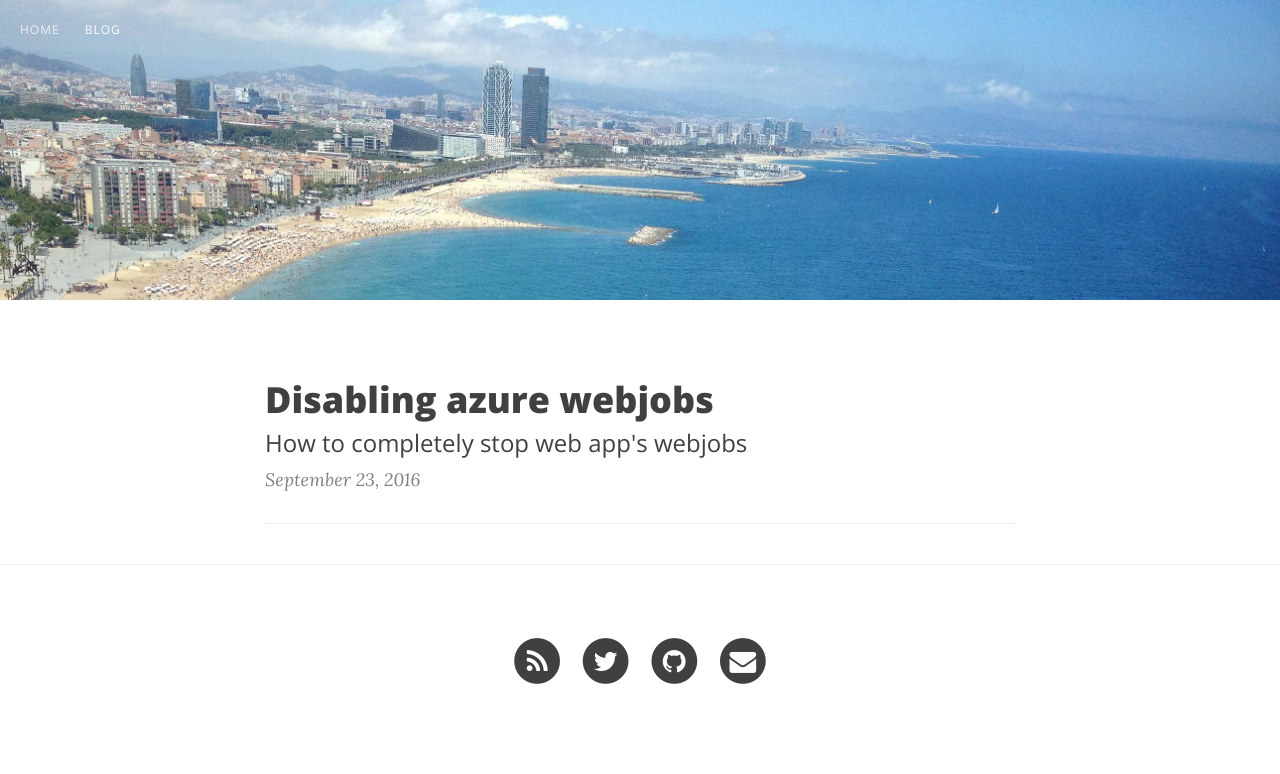
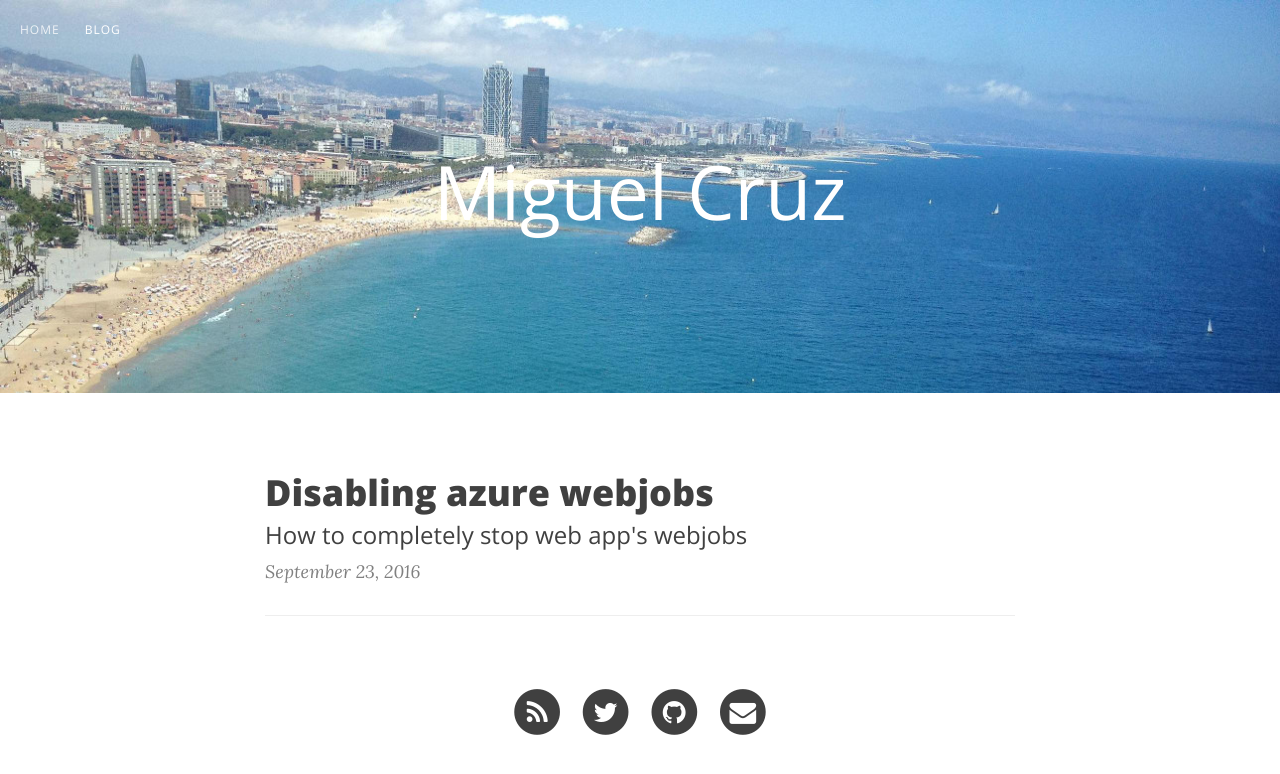
Before and after one commit to Duber/duber.github.io, a Jekyll site: the page built from index.html, in a window 1280 px wide. Shown: the top 774 px of the page. Built offline with Jekyll 4.4.1, drawn with Linux system fonts in a browser that asks for light colours; nearby versions of some CDN libraries; the list of posts is cut into pages by our own code.

Commit message:
Added heading at blog landing page

```diff
--- a/_layouts/landing.html
+++ b/_layouts/landing.html
@@ -8,7 +8,7 @@ layout: default
         <div class="row">
             <div class="col-lg-8 col-lg-offset-2 col-md-10 col-md-offset-1">
                 <div class="site-heading">
-
+                    <h1>Miguel Cruz</h1>
                 </div>
             </div>
         </div>
@@ -23,5 +23,3 @@ layout: default
 		</div>
 	</div>
 </div>
-
-<hr>
```
